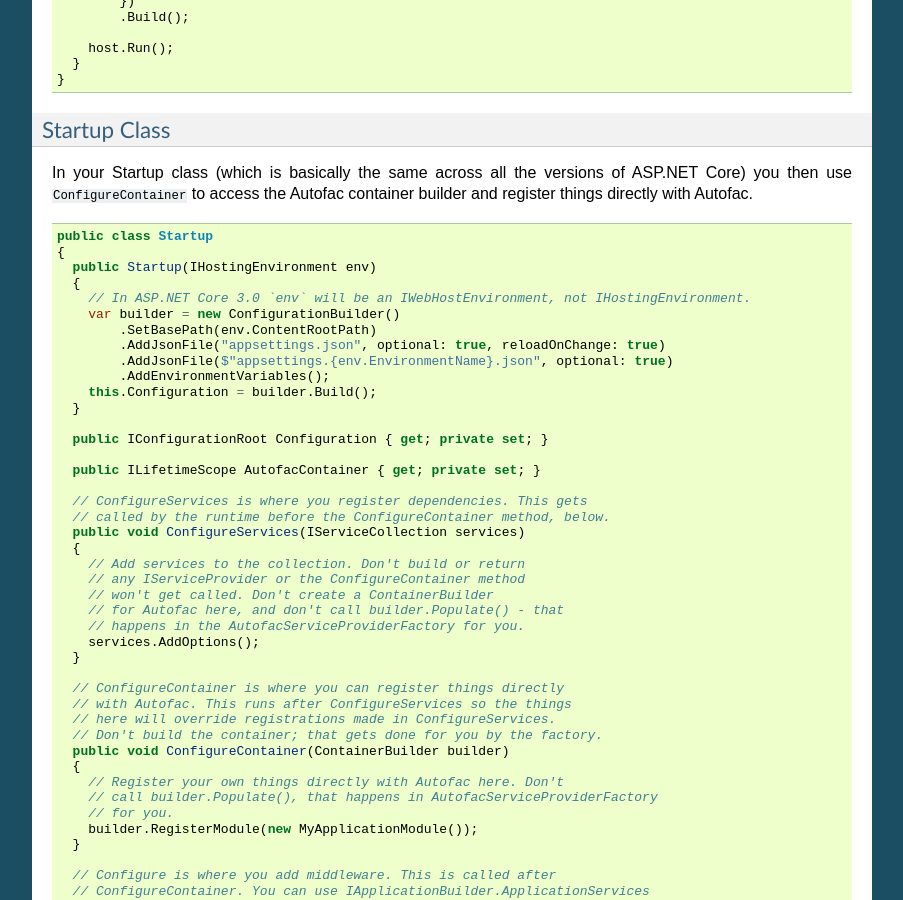
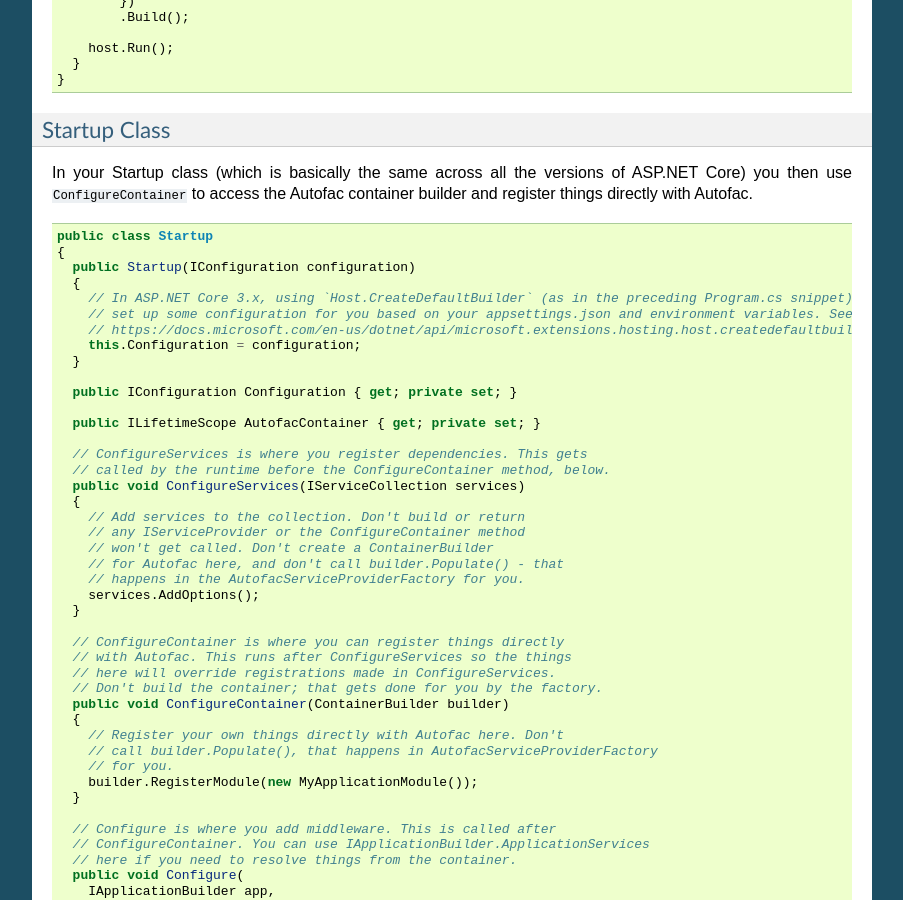
Before and after one commit to autofac/Documentation, a Sphinx documentation site: the page built from docs/integration/aspnetcore.rst, in a window 1280 px wide and 900 px high, scrolled down 2756 px. Shown: the whole window, without its empty margins (198-1101 px from the left). Built offline with Sphinx 7.4.7, drawn with Linux system fonts in a browser that asks for light colours.

Commit message:
Update Startup.cs snippet for ASP.NET Core 3.x documentation

```diff
--- a/docs/integration/aspnetcore.rst
+++ b/docs/integration/aspnetcore.rst
@@ -150,18 +150,15 @@
 
     public class Startup
     {
-      public Startup(IHostingEnvironment env)
+      public Startup(IConfiguration configuration)
       {
-        // In ASP.NET Core 3.0 `env` will be an IWebHostEnvironment, not IHostingEnvironment.
-        var builder = new ConfigurationBuilder()
-            .SetBasePath(env.ContentRootPath)
-            .AddJsonFile("appsettings.json", optional: true, reloadOnChange: true)
-            .AddJsonFile($"appsettings.{env.EnvironmentName}.json", optional: true)
-            .AddEnvironmentVariables();
-        this.Configuration = builder.Build();
+        // In ASP.NET Core 3.x, using `Host.CreateDefaultBuilder` (as in the preceding Program.cs snippet) will
+        // set up some configuration for you based on your appsettings.json and environment variables. See "Remarks" at
+        // https://docs.microsoft.com/en-us/dotnet/api/microsoft.extensions.hosting.host.createdefaultbuilder for details.
+        this.Configuration = configuration;
       }
 
-      public IConfigurationRoot Configuration { get; private set; }
+      public IConfiguration Configuration { get; private set; }
 
       public ILifetimeScope AutofacContainer { get; private set; }
 
```
